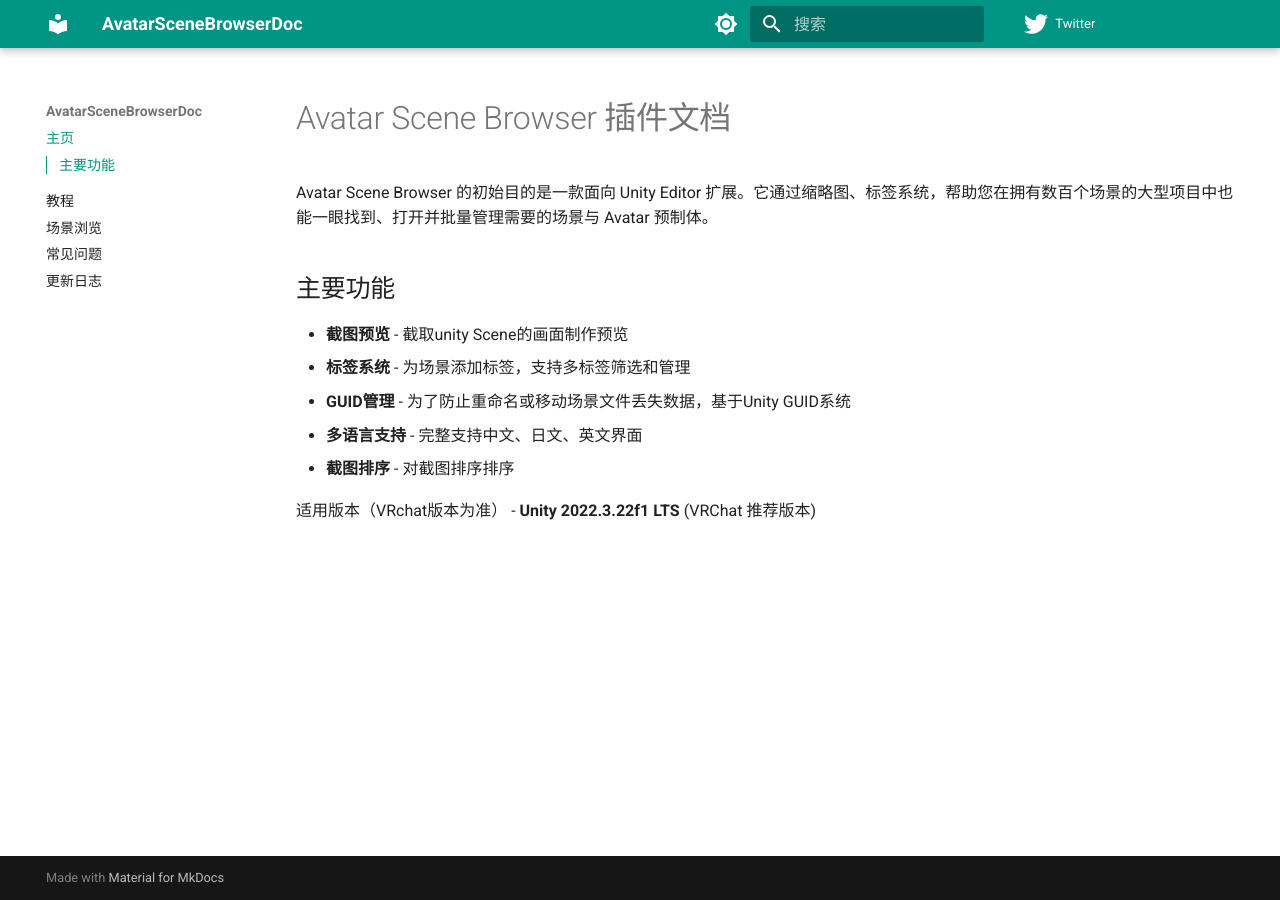
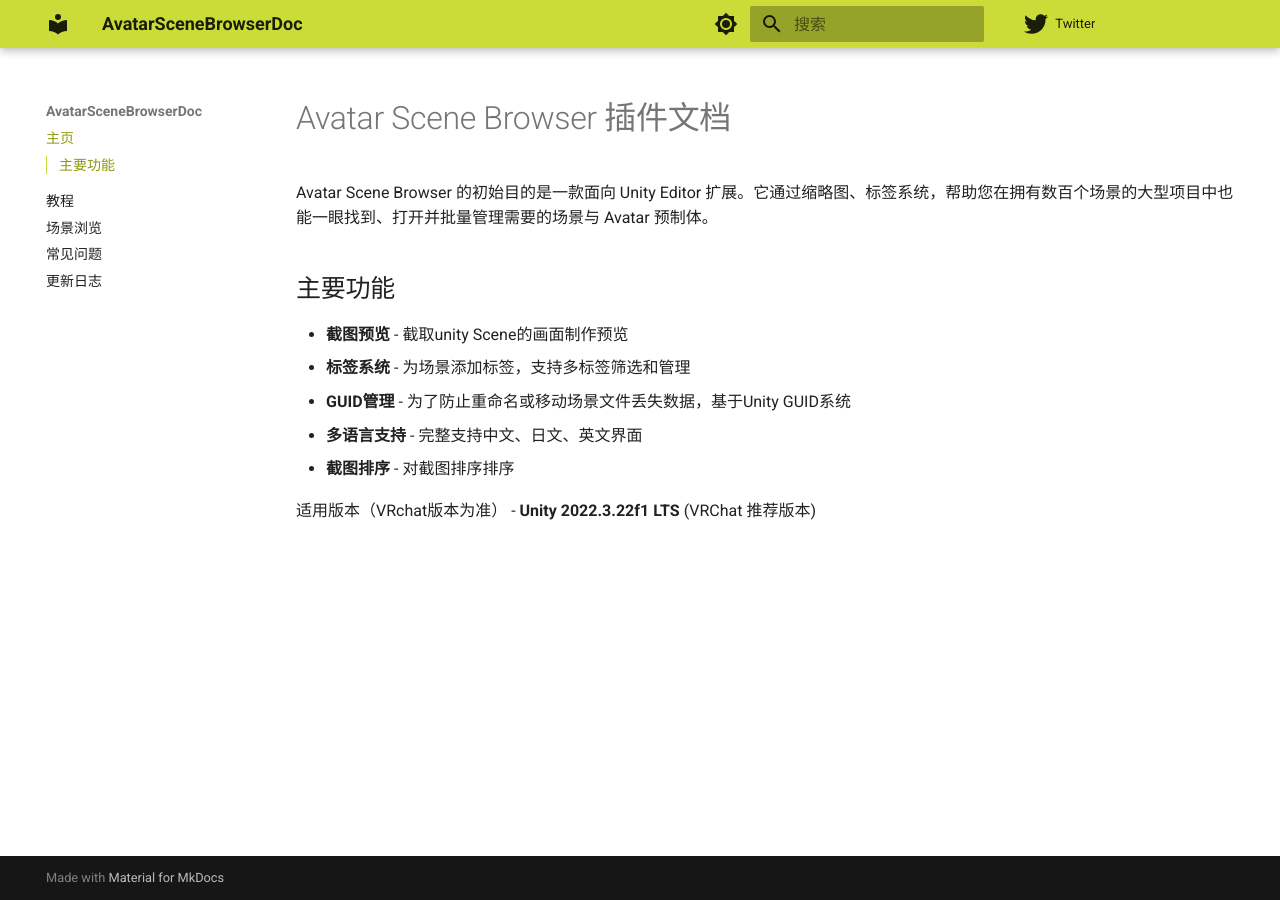
Before and after one commit to Cynth-Mt/AvatarSceneBrowserDoc, an MkDocs documentation site: the page built from docs/index.md, in a window 1280 px wide. Built offline with MkDocs 1.6.1 and Material for MkDocs 9.7.7, drawn with Linux system fonts in a browser that asks for light colours.

Commit message:
修改样式

```diff
--- a/mkdocs.yml
+++ b/mkdocs.yml
@@ -19,8 +19,8 @@
     repo: fontawesome/brands/twitter
   palette:
     - scheme: default
-      primary: teal
-      accent: teal
+      primary: lime
+      accent: lime
       toggle:
         icon: material/brightness-7
         name: 切换到暗色模式
@@ -34,6 +34,7 @@
     - navigation.sections
     - navigation.expand
     - navigation.top
+    - navigation.path
     - search.highlight
     - search.share
     - toc.integrate
```
